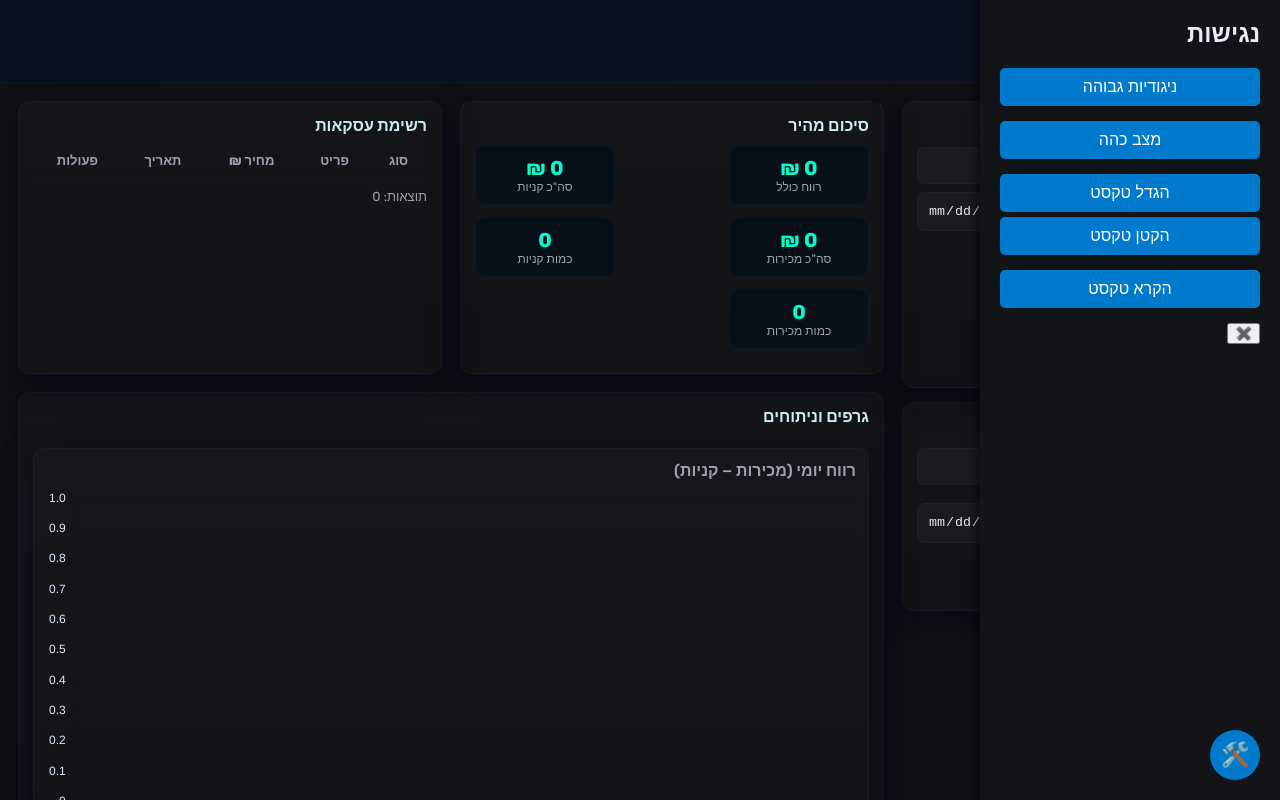
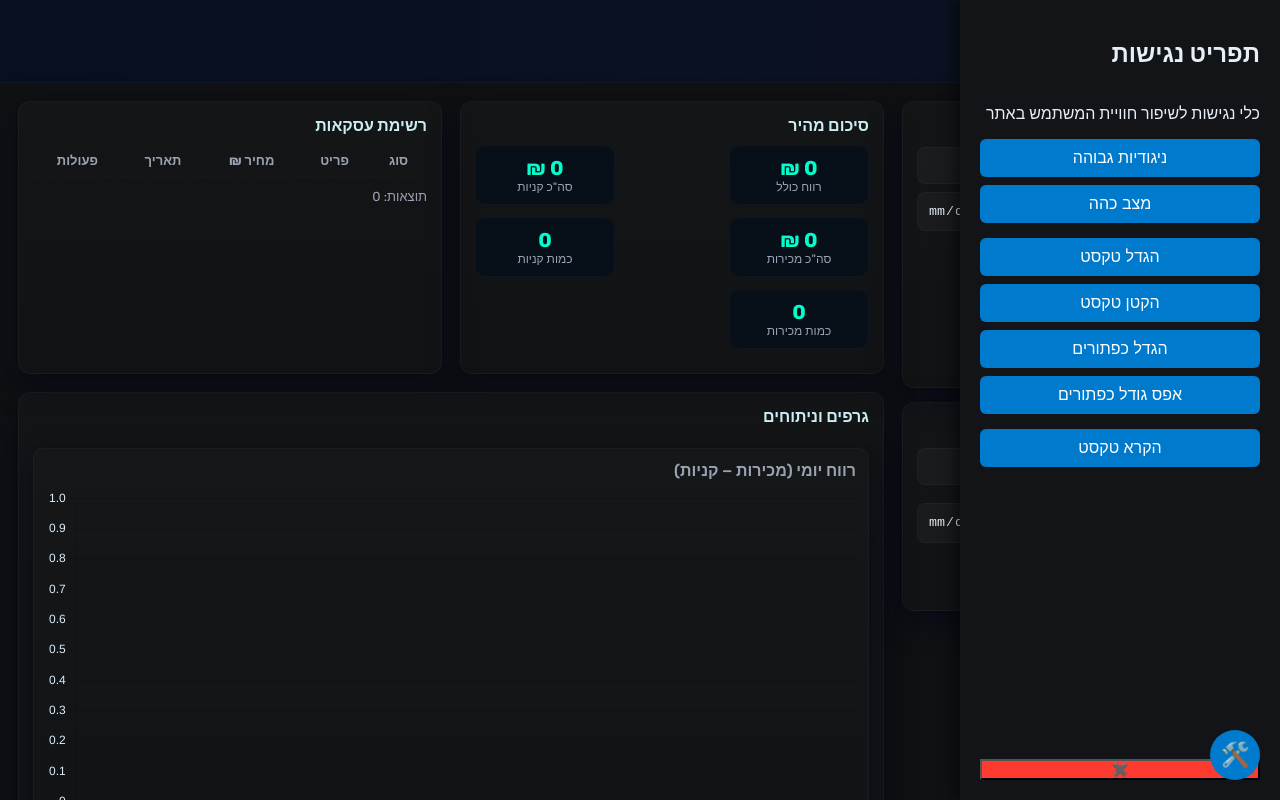
Before and after one commit to shapemikmak-del/roblox-trade-manager, a plain HTML site: page index.html in a window 1280 px wide. Both pictures are taken after a click on the button "🛠️". Shown: the top 800 px of the page. Drawn offline with nearby package versions, Linux system fonts and the light colour scheme.

Commit message:
Update index.html

```diff
--- a/index.html
+++ b/index.html
@@ -108,7 +108,6 @@ html,body{height:100%;margin:0;background:var(--bg);font-family:'Rubik',sans-ser
 
 
 
-
 /* כפתור נגישות קבוע */
 #accessibility-btn {
   position: fixed;
@@ -129,56 +128,37 @@ html,body{height:100%;margin:0;background:var(--bg);font-family:'Rubik',sans-ser
 #accessibility-panel {
   position: fixed;
   top: 0;
-  right: -300px;
-  width: 300px;
+  right: -320px;
+  width: 320px;
   height: 100%;
-  background: var(--card); /* במקום #f9f9f9 */
+  background: var(--card);
   color: #e6eef7;
-  box-shadow: -3px 0 10px rgba(0,0,0,0.6);
+  box-shadow: -4px 0 15px rgba(0,0,0,0.6);
   padding: 20px;
   transition: right 0.3s ease;
   z-index: 9998;
   overflow-y: auto;
+  display: flex;
+  flex-direction: column;
 }
+#accessibility-panel.open { right: 0; }
 
-#accessibility-panel.open {
-  right: 0;
-}
-
-#accessibility-panel h2 {
-  margin-top: 0;
-  margin-bottom: 20px;
-  font-size: 1.5em;
-}
-
-.accessibility-option {
-  margin-bottom: 15px;
-}
-
+.accessibility-option { margin-bottom: 15px; display: flex; flex-direction: column; gap: 8px; }
 .accessibility-option button {
-  display: block;
-  margin-bottom: 5px;
   padding: 10px;
-  width: 100%;
-  cursor: pointer;
+  border-radius: 6px;
   border: none;
   background: #007acc;
   color: white;
-  border-radius: 5px;
   font-size: 1em;
+  cursor: pointer;
 }
+.accessibility-option button.active { background: #00ffcc; color: #000; }
 
-/* מצבי ניגודיות ודארק */
-.high-contrast {
-  background: black !important;
-  color: yellow !important;
+#close-panel {
+  margin-top: auto;
+  background: #ff3b30;
 }
-
-.dark-mode {
-  background: #121212 !important;
-  color: #e0e0e0 !important;
-}
-
 
 </style>
 </head>
@@ -197,27 +177,31 @@ html,body{height:100%;margin:0;background:var(--bg);font-family:'Rubik',sans-ser
 
 </header>
 <!-- כפתור נגישות -->
-<button id="accessibility-btn" aria-label="תפריט נגישות">🛠️</button>
+<button id="accessibility-btn" aria-label="פתח תפריט נגישות" title="נגישות">🛠️</button>
 
 <!-- חלונית צדדית -->
-<div id="accessibility-panel" aria-hidden="true">
-  <h2>נגישות</h2>
+<div id="accessibility-panel" role="dialog" aria-labelledby="accessibility-title" aria-describedby="accessibility-desc" aria-hidden="true">
+  <h2 id="accessibility-title">תפריט נגישות</h2>
+  <p id="accessibility-desc">כלי נגישות לשיפור חוויית המשתמש באתר</p>
+
   <div class="accessibility-option">
     <button id="toggle-contrast">ניגודיות גבוהה</button>
-  </div>
-  <div class="accessibility-option">
     <button id="toggle-dark">מצב כהה</button>
   </div>
+
   <div class="accessibility-option">
     <button id="increase-text">הגדל טקסט</button>
     <button id="decrease-text">הקטן טקסט</button>
+    <button id="increase-buttons">הגדל כפתורים</button>
+    <button id="reset-buttons">אפס גודל כפתורים</button>
   </div>
+
   <div class="accessibility-option">
     <button id="read-text">הקרא טקסט</button>
   </div>
+
   <button id="close-panel" aria-label="סגור חלונית">✖️</button>
 </div>
-
 
 <main class="main">
   <!-- LEFT: CONTROLS -->
@@ -318,28 +302,52 @@ window.addEventListener('DOMContentLoaded', () => {
   const btn = document.getElementById('accessibility-btn');
   const panel = document.getElementById('accessibility-panel');
   const closePanel = document.getElementById('close-panel');
+  const focusableSelectors = 'button, [href], input, select, textarea, [tabindex]:not([tabindex="-1"])';
+  let lastFocused;
 
+  // פתיחה וסגירה
   btn.addEventListener('click', () => {
     panel.classList.add('open');
     panel.setAttribute('aria-hidden', 'false');
+    lastFocused = document.activeElement;
+    panel.querySelector(focusableSelectors).focus();
   });
 
   closePanel.addEventListener('click', () => {
     panel.classList.remove('open');
     panel.setAttribute('aria-hidden', 'true');
+    lastFocused?.focus();
+  });
+
+  // ניווט מקלדת בתוך החלונית
+  panel.addEventListener('keydown', e => {
+    if (e.key === 'Escape') {
+      closePanel.click();
+    }
+    if (e.key === 'Tab') {
+      const focusable = Array.from(panel.querySelectorAll(focusableSelectors));
+      const first = focusable[0];
+      const last = focusable[focusable.length-1];
+      if (e.shiftKey && document.activeElement === first) { e.preventDefault(); last.focus(); }
+      else if (!e.shiftKey && document.activeElement === last) { e.preventDefault(); first.focus(); }
+    }
   });
 
   // ניגודיות גבוהה
-document.getElementById('toggle-contrast').addEventListener('click', () => {
+  const contrastBtn = document.getElementById('toggle-contrast');
+  contrastBtn.addEventListener('click', () => {
     document.body.classList.toggle('high-contrast');
+    contrastBtn.classList.toggle('active');
   });
 
   // מצב כהה
-document.getElementById('toggle-dark').addEventListener('click', () => {
+  const darkBtn = document.getElementById('toggle-dark');
+  darkBtn.addEventListener('click', () => {
     document.body.classList.toggle('dark-mode');
+    darkBtn.classList.toggle('active');
   });
 
-// הגדלה והקטנה של טקסט
+  // הגדלת והקטנת טקסט
   let fontSize = 100;
   document.getElementById('increase-text').addEventListener('click', () => {
     fontSize += 10;
@@ -350,13 +358,22 @@ document.getElementById('decrease-text').addEventListener('click', () => {
     document.body.style.fontSize = fontSize + '%';
   });
 
+  // הגדלת כפתורים
+  const btnIncrease = document.getElementById('increase-buttons');
+  const btnReset = document.getElementById('reset-buttons');
+  btnIncrease.addEventListener('click', () => {
+    document.querySelectorAll('button').forEach(b => b.style.fontSize='1.2em');
+  });
+  btnReset.addEventListener('click', () => {
+    document.querySelectorAll('button').forEach(b => b.style.fontSize='1em');
+  });
+
   // קריאה קולית (Text-to-Speech)
   document.getElementById('read-text').addEventListener('click', () => {
     const text = document.body.innerText;
     const utterance = new SpeechSynthesisUtterance(text);
     speechSynthesis.speak(utterance);
   });
-
   // --- Utilities ---
   const uid = () => 't' + Math.random().toString(36).slice(2, 10);
   const pad = n => n.toString().padStart(2, '0');
```
Lines whose indentation alone changed are shown as unchanged.
